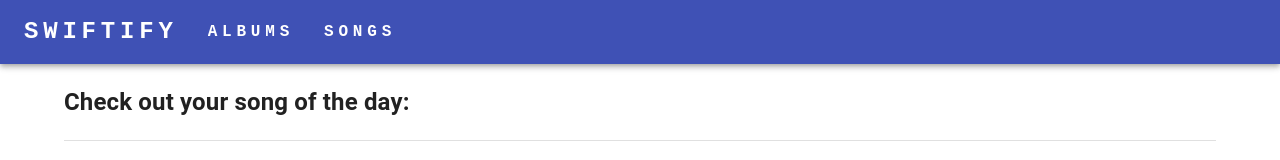
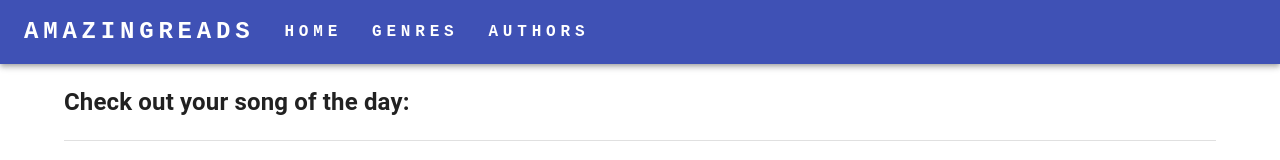
Before and after one commit to RenisaPati/CIS5500_Project_Group44, a React (Create React App) app in the folder Milestone_4/client/: page / in a window 1280 px wide. Shown: the top 160 px of the page. Built offline with nearby package versions, Linux system fonts and the light colour scheme; no server answers.

Commit message:
modified Route 2 to get author info and series id

```diff
--- a/Milestone_4/client/src/components/NavBar.js
+++ b/Milestone_4/client/src/components/NavBar.js
@@ -36,9 +36,10 @@ export default function NavBar() {
     <AppBar position='static'>
       <Container maxWidth='xl'>
         <Toolbar disableGutters>
-          <NavText href='/' text='SWIFTIFY' isMain />
-          <NavText href='/albums' text='ALBUMS' />
-          <NavText href='/songs' text='SONGS' />
+          <NavText href='/' text='AMAZINGREADS' isMain />
+          <NavText href='/albums' text='HOME' />
+          <NavText href='/genres' text='GENRES' />
+          <NavText href='/authors' text='AUTHORS' />
         </Toolbar>
       </Container>
     </AppBar>
--- a/Milestone_4/client/src/pages/BookPage.js
+++ b/Milestone_4/client/src/pages/BookPage.js
@@ -54,8 +54,8 @@ export default function BookPage() {
           }}
         />
         <Stack>
-          <h1 style={{ fontSize: 64 }}>{albumData.title}</h1>
-          <h2>Released: {formatReleaseDate(albumData.release_date)}</h2>
+          <h1 style={{ fontSize: 64 }}>{bookData.title}</h1>
+          <h2 style={{fontSize: 40}}> {authorData.name} </h2>
         </Stack>
       </Stack>
       <TableContainer>
```
Also changed, not shown: 1 other file (tests, documents, lock files or other folders).
